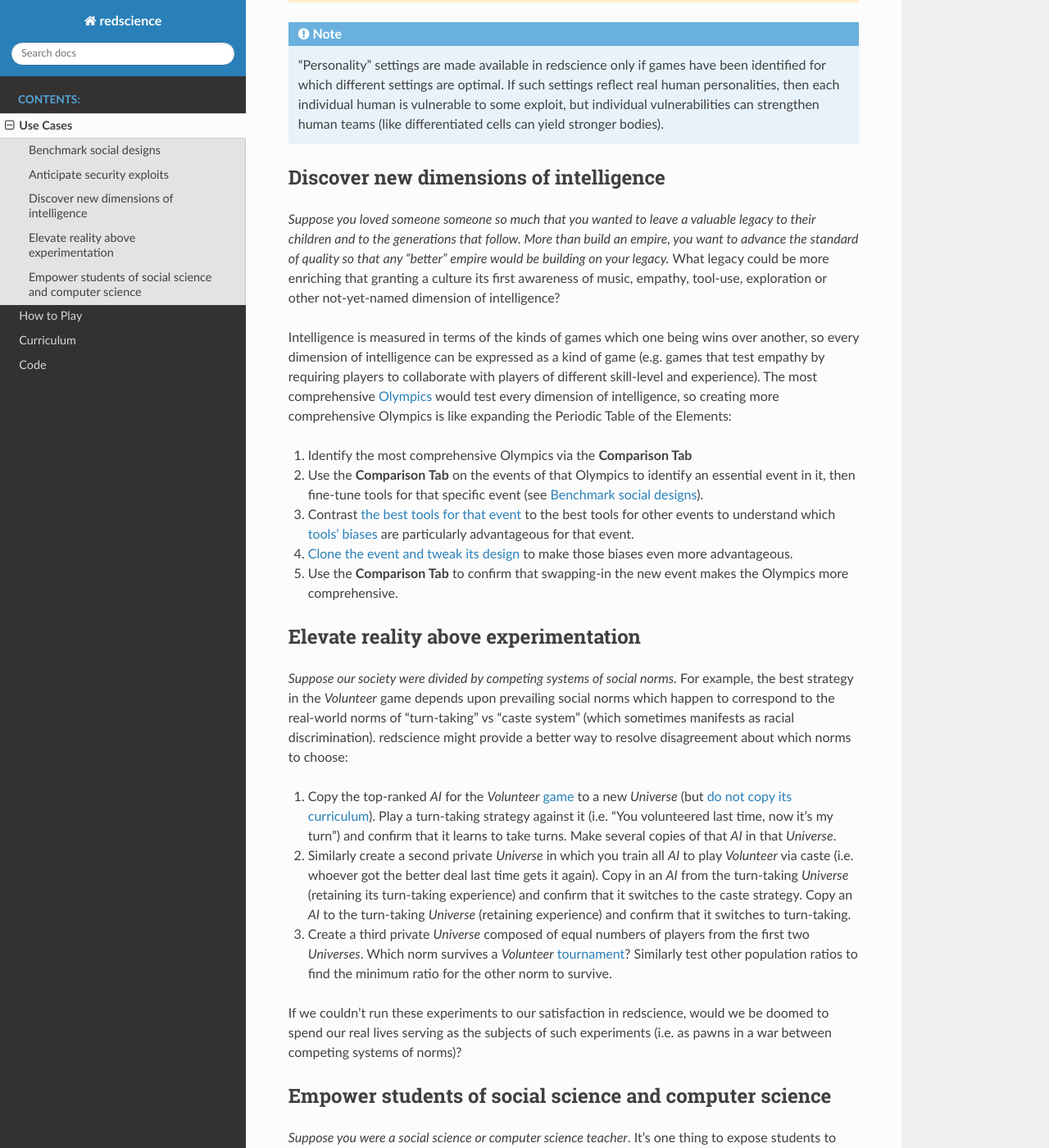
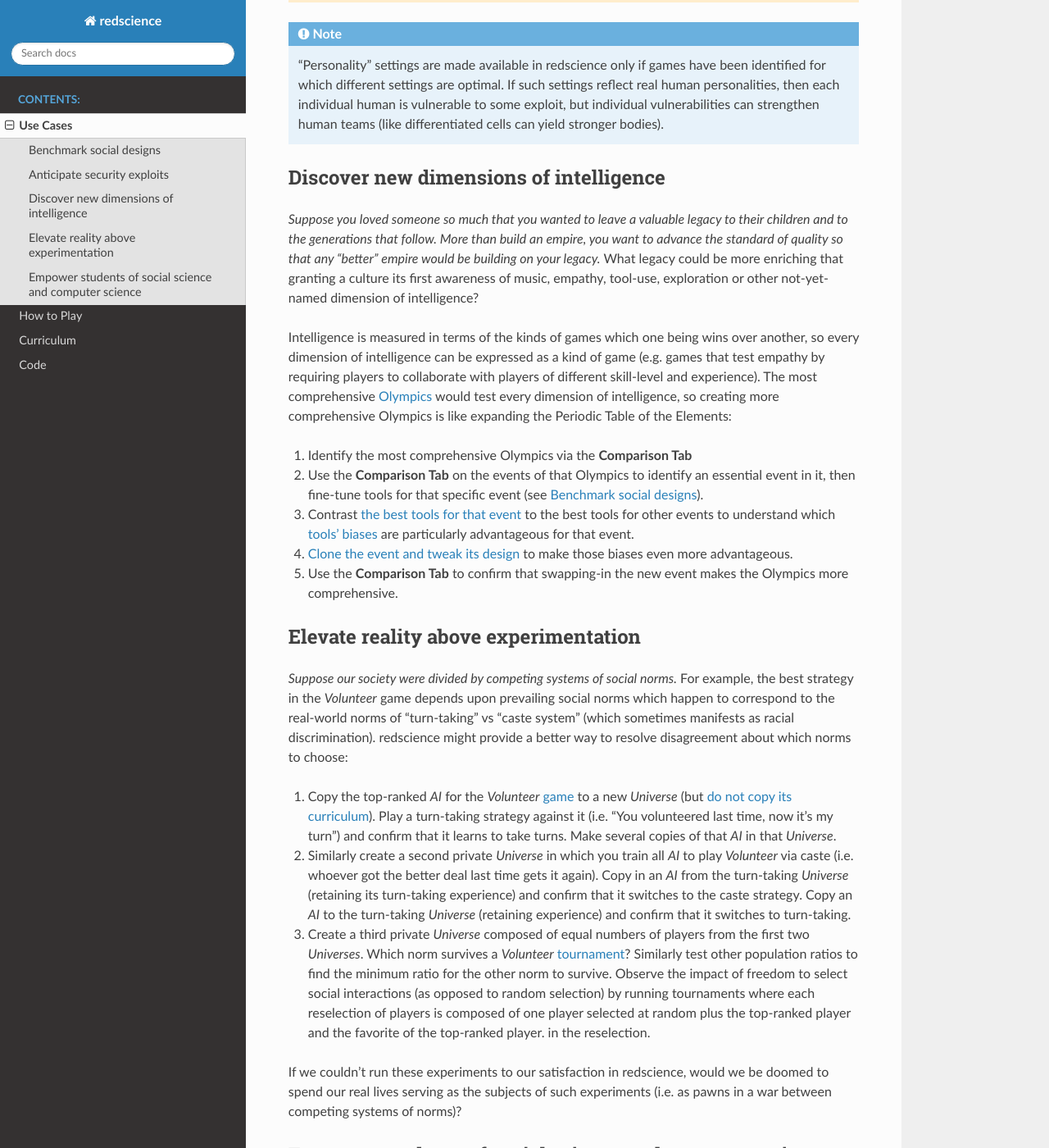
Before and after one commit to ChrisSantosLang/redscience, a Sphinx documentation site: the page built from docs/source/usecases.rst, in a window 1280 px wide and 1400 px high, scrolled down 1551 px. Shown: the whole window at 82% size. Built offline with Sphinx 7.4.7 and the Read the Docs theme 2.0.0, drawn with Linux system fonts in a browser that asks for light colours.

Commit message:
Update usecases.rst

```diff
--- a/docs/source/usecases.rst
+++ b/docs/source/usecases.rst
@@ -84,7 +84,7 @@ vulnerable:
 Discover new dimensions of intelligence
 ---------------------------------------
 
-*Suppose you loved someone someone so much that you wanted to leave a valuable
+*Suppose you loved someone so much that you wanted to leave a valuable
 legacy to their children and to the generations that follow. More than build an
 empire, you want to advance the standard of quality so that any "better"
 empire would be building on your legacy.* What legacy could be more enriching
@@ -134,7 +134,11 @@ to choose:
 #. Create a third private *Universe* composed of equal numbers of players from the
    first two *Universes*. Which norm survives a *Volunteer* :doc:`tournament <tournament>`?
    Similarly test other population ratios to find the minimum ratio for the
-   other norm to survive.
+   other norm to survive. Observe the impact of freedom to select social
+   interactions (as opposed to random selection) by running tournaments where
+   each reselection of players is composed of one player selected at random plus
+   the top-ranked player and the favorite of the top-ranked player.
+   in the reselection.
 
 If we couldn’t run these experiments to our satisfaction in redscience,
 would we be doomed to spend our real lives serving as the subjects of
```
